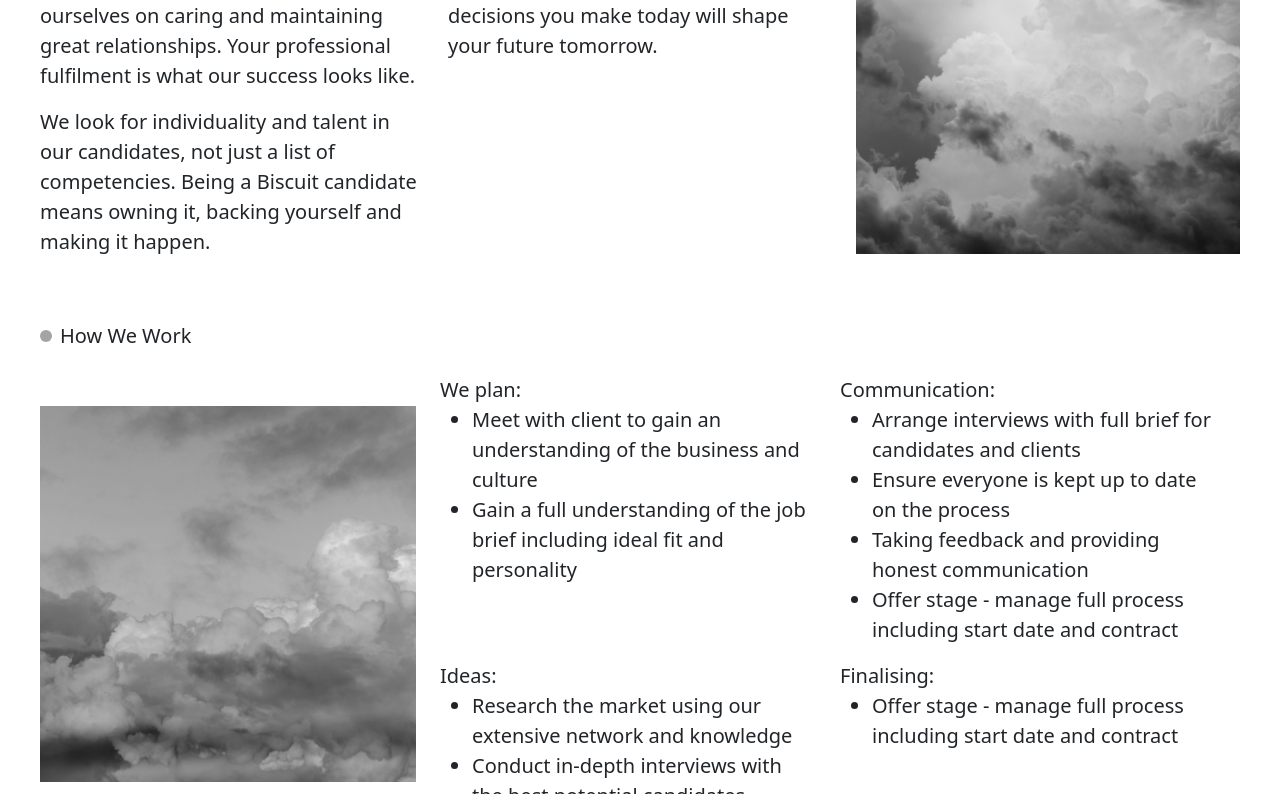
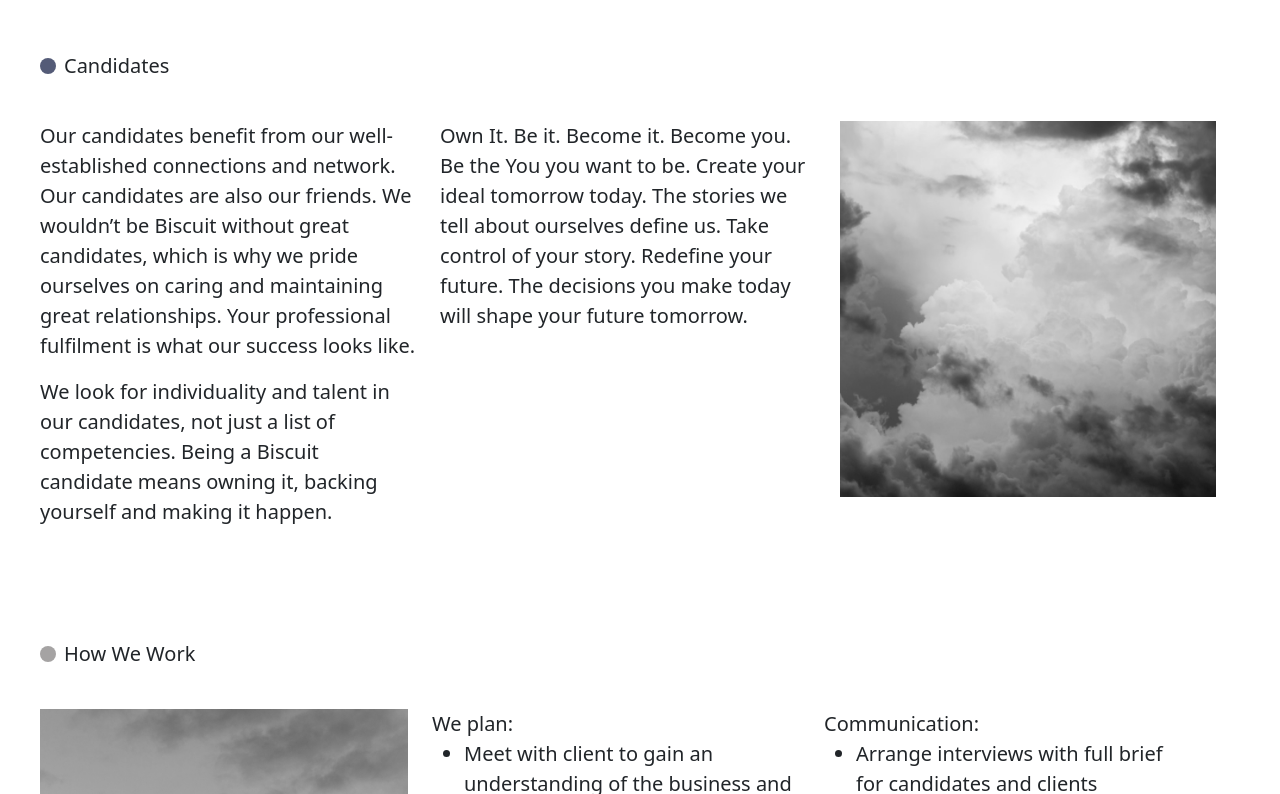
Before and after one commit to techtee-ltd/biscuit-recruitment-website, a Next.js app: page /philosophy in a window 1280 px wide. Shown: the part 1546-2340 px from the top of the page. Built offline with nearby package versions, Linux system fonts and the light colour scheme.

Commit message:
fixed the layout

```diff
--- a/src/app/(app)/philosophy/page.tsx
+++ b/src/app/(app)/philosophy/page.tsx
@@ -5,7 +5,7 @@ import { Col, Row } from "react-bootstrap";
 
 const PhilosophyPage = () => {
   return (
-    <div className={styles.container}>
+    <Row className={`row-gap-5 ${styles.container}`}>
       <Row>
         <Col xs={12}>
           <h1 className={styles.h1}>
@@ -58,7 +58,7 @@ const PhilosophyPage = () => {
       <Row>
         <HowWeWork />
       </Row>
-    </div>
+    </Row>
   );
 };
 
--- a/src/components/HowWeWork/HowWeWork.module.scss
+++ b/src/components/HowWeWork/HowWeWork.module.scss
@@ -1,17 +1,13 @@
 .imageContainer {
     position: relative;
-    min-width: 343px;
-    min-height: 343px;
     max-width: 437px;
-    max-height: 437px;
     width: 100%;
-    height: 100%;
-    background-position: top;
+    padding-bottom: 100%;
 }
 
 .circle {
-    width: 12px;
-    height: 12px;
+    width: 16px;
+    height: 16px;
     border-radius: 1000px;
     background-color: var(--primary-grey);
     padding: 0
--- a/src/components/HowWeWork/index.tsx
+++ b/src/components/HowWeWork/index.tsx
@@ -35,12 +35,12 @@ const HowWeWork = () => {
     ],
   ];
 
-  const chunkedContent: (false | (string | string[])[][])[] = content
+  const chunkedContent = content
     .map((_, index, array) => index % 2 === 0 && array.slice(index, index + 2))
     .filter((chunk) => chunk);
 
   return (
-    <Row>
+    <Row className="row-gap-3">
       <Col xs={12}>
         <Row className="pt-3 pb-2 pt-lg-5 pb-lg-4">
           <Col className="d-flex align-items-center gap-2">
--- a/src/components/TextImage/TextImage.module.scss
+++ b/src/components/TextImage/TextImage.module.scss
@@ -1,17 +1,14 @@
 .imageContainer {
     position: relative;
-    min-width: 343px;
-    min-height: 343px;
     max-width: 437px;
-    max-height: 437px;
     width: 100%;
-    height: 100%;
+    padding-bottom: 100%;
     background-position: top;
 }
 
 .circle {
-    width: 12px;
-    height: 12px;
+    width: 16px;
+    height: 16px;
     border-radius: 1000px;
     background-color: var(--primary-green);
     padding: 0
--- a/src/components/TextImage/index.tsx
+++ b/src/components/TextImage/index.tsx
@@ -18,7 +18,7 @@ const TextImage = ({
     .filter((chunk) => chunk);
 
   return (
-    <Row>
+    <Row className="row-gap-3">
       <Col xs={12}>
         <Row className="pt-3 pb-2 pt-lg-5 pb-lg-4">
           <Col className="d-flex align-items-center gap-2">
```
